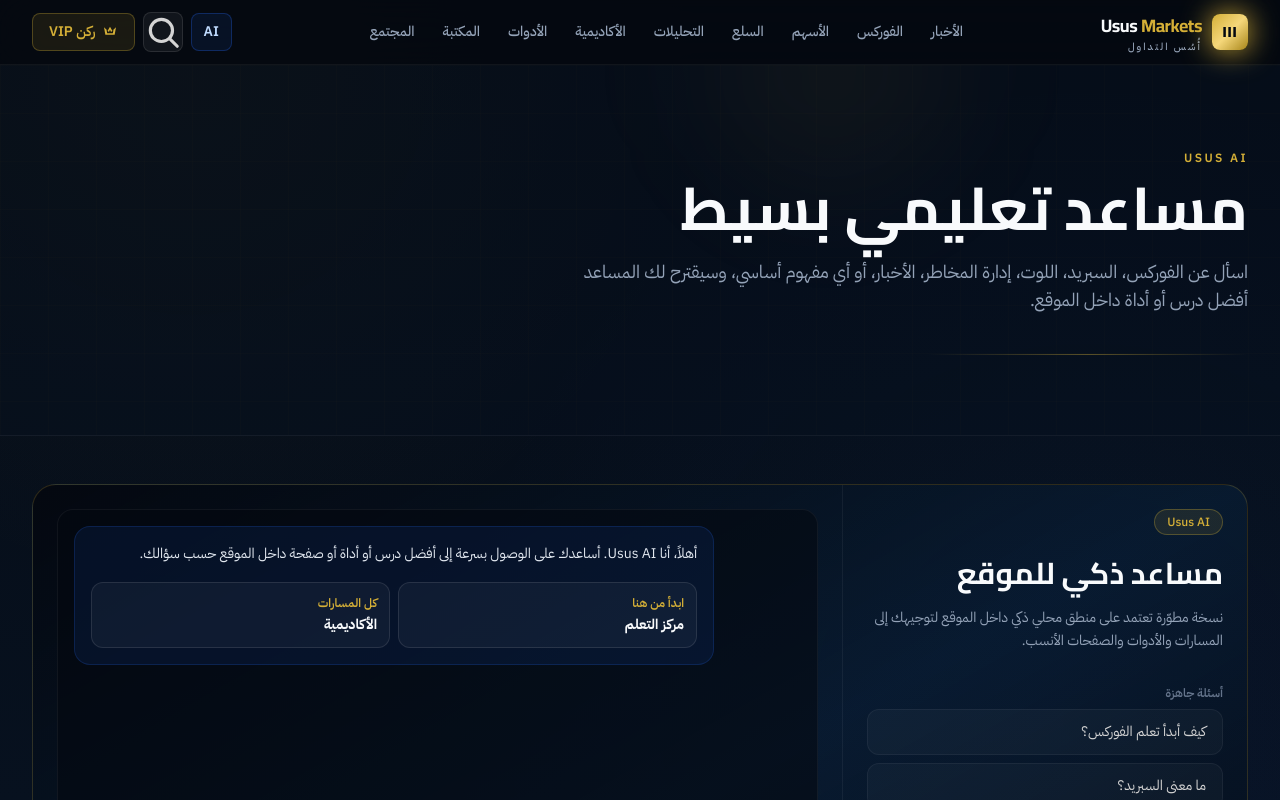
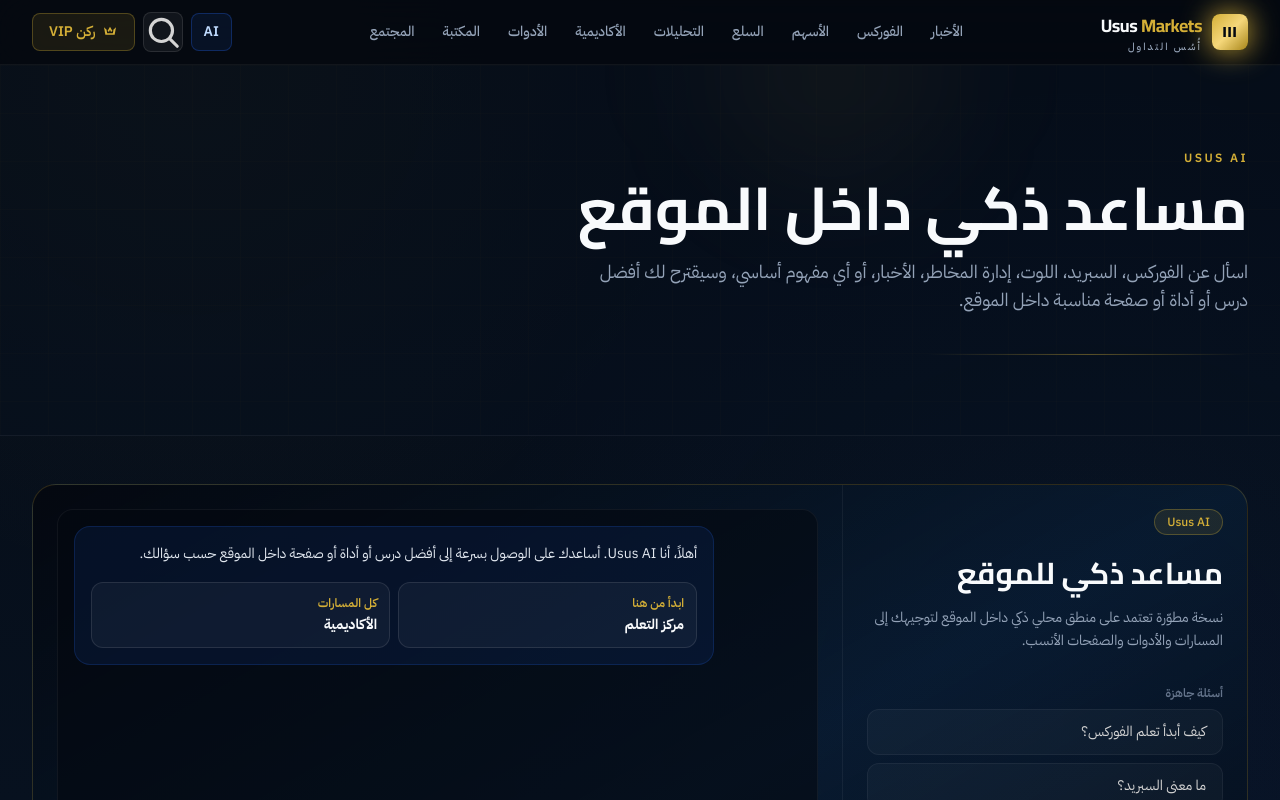
Before and after one commit to yassinlgarch-eng/Vanta-capital-, a Next.js app: page /ai in a window 1280 px wide. Shown: the top 800 px of the page. Built offline with nearby package versions, Linux system fonts and the light colour scheme.

Commit message:
Polish AI page copy for cleaner final tone

```diff
--- a/src/app/ai/page.tsx
+++ b/src/app/ai/page.tsx
@@ -2,9 +2,9 @@
 import UsusAIAssistant from "@/components/VantaAIAssistant";
 
 export const metadata = {
-  title: "Usus AI - مساعد تعليمي بسيط",
+  title: "Usus AI",
   description:
-    "مساعد تعليمي بسيط داخل Usus Markets يوجهك إلى دروس الفوركس، أدوات إدارة المخاطر، الأخبار، والتحليلات المناسبة.",
+    "مساعد ذكي داخل Usus Markets يوجّهك إلى الدروس، الأدوات، الأخبار، والتحليلات المناسبة داخل الموقع.",
 };
 
 export default function AIPage() {
@@ -12,8 +12,8 @@
     <>
       <PageHeader
         eyebrow="Usus AI"
-        title="مساعد تعليمي بسيط"
-        description="اسأل عن الفوركس، السبريد، اللوت، إدارة المخاطر، الأخبار، أو أي مفهوم أساسي، وسيقترح لك المساعد أفضل درس أو أداة داخل الموقع."
+        title="مساعد ذكي داخل الموقع"
+        description="اسأل عن الفوركس، السبريد، اللوت، إدارة المخاطر، الأخبار، أو أي مفهوم أساسي، وسيقترح لك أفضل درس أو أداة أو صفحة مناسبة داخل الموقع."
       />
 
       <section className="container-custom py-12">
```
